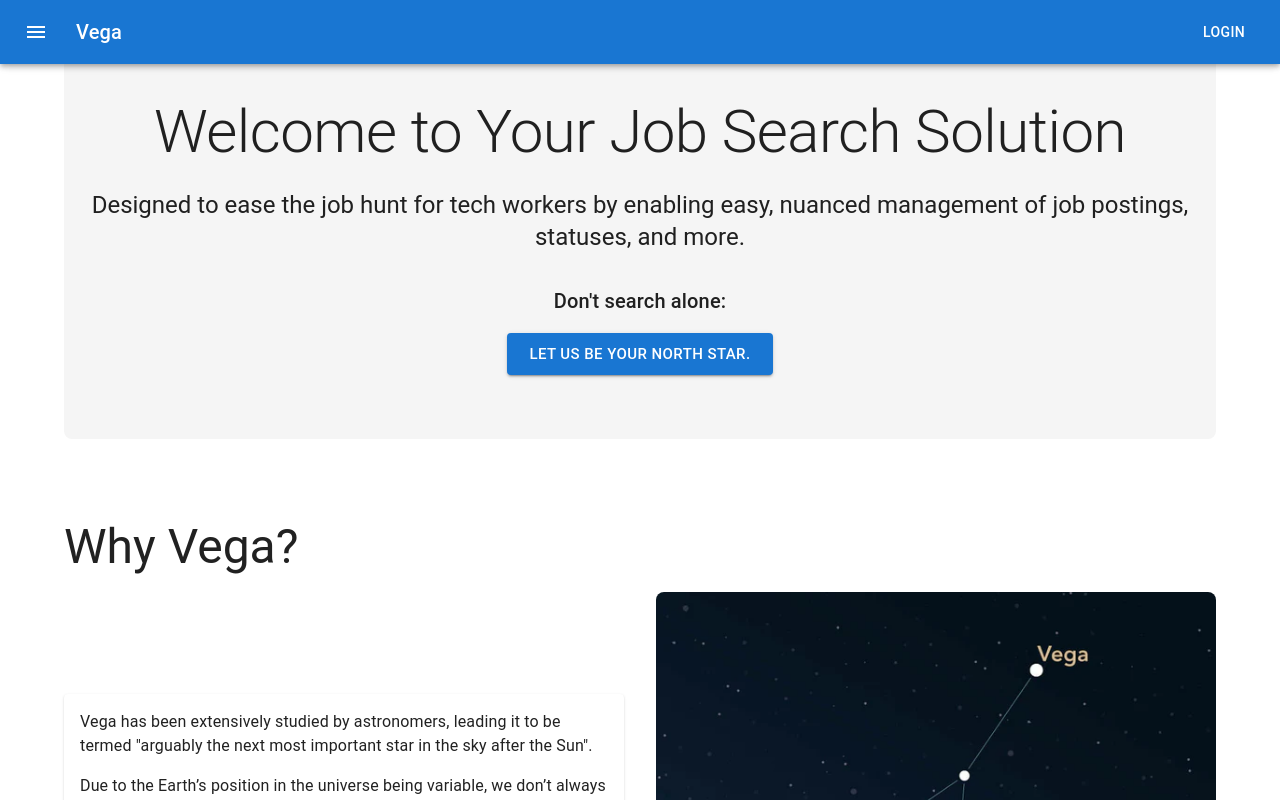
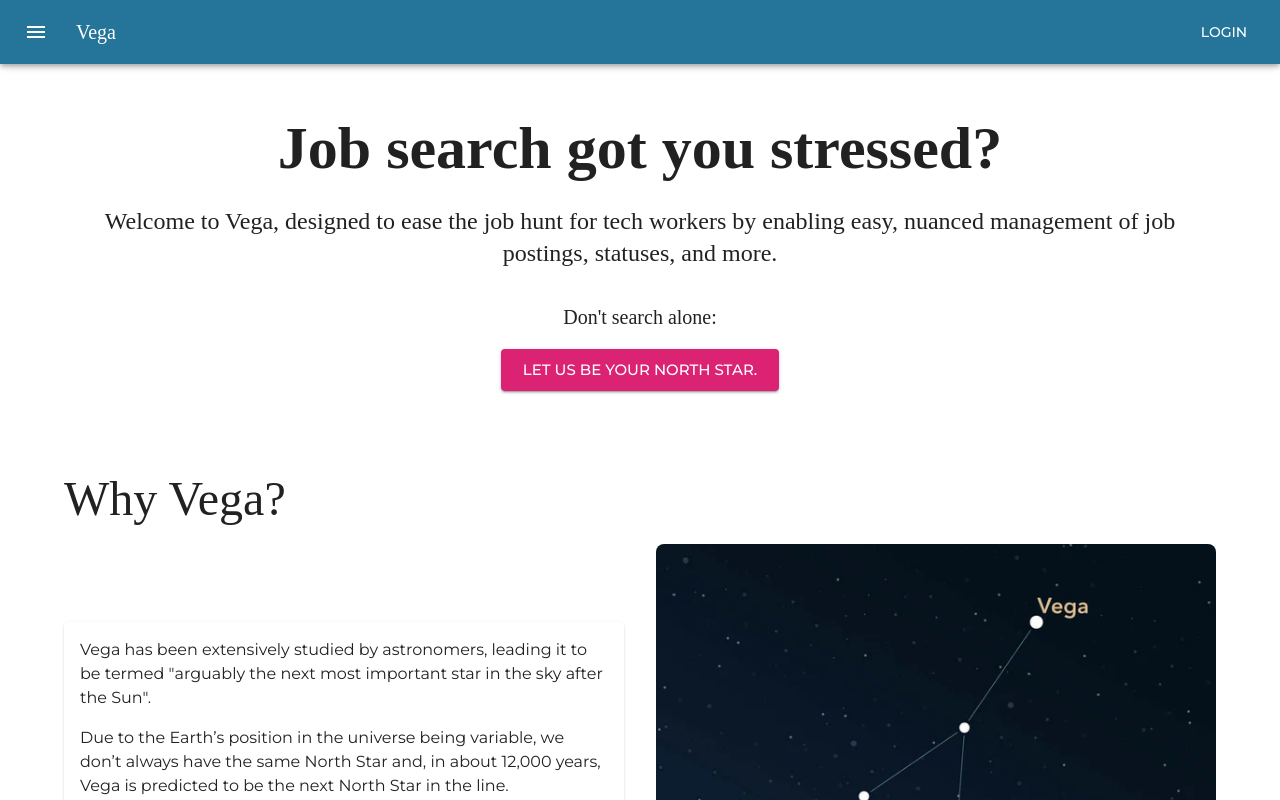
Before and after one commit to paulstgermain/vega-fe, a React (Create React App) app: page / in a window 1280 px wide. Shown: the top 800 px of the page. Built offline with nearby package versions, Linux system fonts and the light colour scheme.

Commit message:
fleshing out the theme...

```diff
--- a/public/index.html
+++ b/public/index.html
@@ -3,6 +3,9 @@
   <head>
     <meta charset="utf-8" />
     <link rel="icon" href="%PUBLIC_URL%/favicon.ico" />
+    <link rel="preconnect" href="https://fonts.googleapis.com">
+    <link rel="preconnect" href="https://fonts.gstatic.com" crossorigin>
+    <link href="https://fonts.googleapis.com/css2?family=Exo+2:ital,wght@0,100..900;1,100..900&family=Montserrat:ital,wght@0,100..900;1,100..900&display=swap" rel="stylesheet">
     <meta name="viewport" content="width=device-width, initial-scale=1" />
     <meta name="theme-color" content="#000000" />
     <meta
--- a/src/pages/Landing.tsx
+++ b/src/pages/Landing.tsx
@@ -4,17 +4,17 @@ import lyra from '../images/42_Leier.png';
 
 const Landing: React.FC = () => {
   return (
-    <Container maxWidth="lg" sx={{ mt: 4 }}>
+    <Container maxWidth="lg" sx={{ mt: 14 }}>
       {/* Hero Section */}
-      <Box sx={{ textAlign: 'center', py: 8, backgroundColor: '#f5f5f5', borderRadius: 2 }}>
+      <Box sx={{ textAlign: 'center', my: 8, borderRadius: 2 }}>
         <Typography variant="h2" gutterBottom>
-          Welcome to Your Job Search Solution
+          Job search got you stressed?
         </Typography>
         <Typography variant="h5" gutterBottom>
-          Designed to ease the job hunt for tech workers by enabling easy, nuanced management of job postings, statuses, and more.
+          Welcome to Vega, designed to ease the job hunt for tech workers by enabling easy, nuanced management of job postings, statuses, and more.
         </Typography>
         <Typography variant="h6" sx={{ mt: 4 }}>Don't search alone:</Typography>
-        <Button variant="contained" color="primary" size="large" sx={{ mt: 2 }}>
+        <Button variant="contained" color="secondary" size="large" sx={{ mt: 2 }}>
           Let us be your North Star.
         </Button>
       </Box>
--- a/src/theme.ts
+++ b/src/theme.ts
@@ -3,23 +3,80 @@ import { createTheme } from '@mui/material/styles';
 
 const theme = createTheme({
   palette: {
-    // background: {
-    //   default: '#333',
-    //   // paper: '#333',
-    // },
-    // primary: {
-    //   main: '#0D3B66',
-    // },
-    // secondary: {
-    //   main: '#FFD700',
-    // },
-    // text: {
-    //   primary: '#000000',
-    //   // secondary: '#F0F0F0',
-    // },
+    mode: 'light',
+    common: {
+      black: '#000000',
+      white: '#FFFFFF',
+    },
+    primary: {
+      main: '#247599',
+      light: 'rgb(79, 144, 173)',
+      dark: 'rgb(25, 81, 107)',
+      contrastText: '#FFFFFF',
+    },
+    secondary: {
+      main: '#dc2273',
+      light: 'rgb(227, 78, 143)',
+      dark: 'rgb(154, 23, 80)',
+      contrastText: '#FFFFFF',
+    },
+    error: {
+      main: '#d32f2f',
+      light: '#ef5350',
+      dark: '#c62828',
+      contrastText: '#FFFFFF',
+    },
+    warning: {
+      main: '#ed6c02',
+      light: '#ff9800',
+      dark: '#e65100',
+      contrastText: '#FFFFFF',
+    },
+    info: {
+      main: '#892fa1',
+      light: 'rgb(160, 88, 179)',
+      dark: 'rgb(95, 32, 112)',
+      contrastText: '#FFFFFF',
+    },
+    success: {
+      main: '#1d887b',
+      light: 'rgb(74, 159, 149)',
+      dark: 'rgb(20, 95, 86)',
+      contrastText: '#FFFFFF',
+    },
+    divider: 'rgba(0,0,0,0.12)',
+    text: {
+      primary: 'rgba(0,0,0,0.87)',
+      secondary: 'rgba(0,0,0,0.61)',
+      disabled: 'rgba(0,0,0,0.38)',
+    },
+    background: {
+      default: '#FFFFFF',
+      paper: '#FFFFFF',
+    },
   },
   typography: {
-    fontFamily: '"Roboto", "Helvetica", "Arial", sans-serif',
+    fontFamily: 'Montserrat',
+    h1: {
+      fontFamily: 'Exo',
+      fontWeight: 600,
+    },
+    h2: {
+      fontFamily: 'Exo',
+      fontWeight: 600,
+    },
+    h3: {
+      fontFamily: 'Exo',
+    },
+    h5: {
+      fontFamily: 'Exo',
+    },
+    h6: {
+      fontFamily: 'Exo',
+    },
+    h4: {
+      fontFamily: 'Exo',
+    },
   },
 });
 
```
